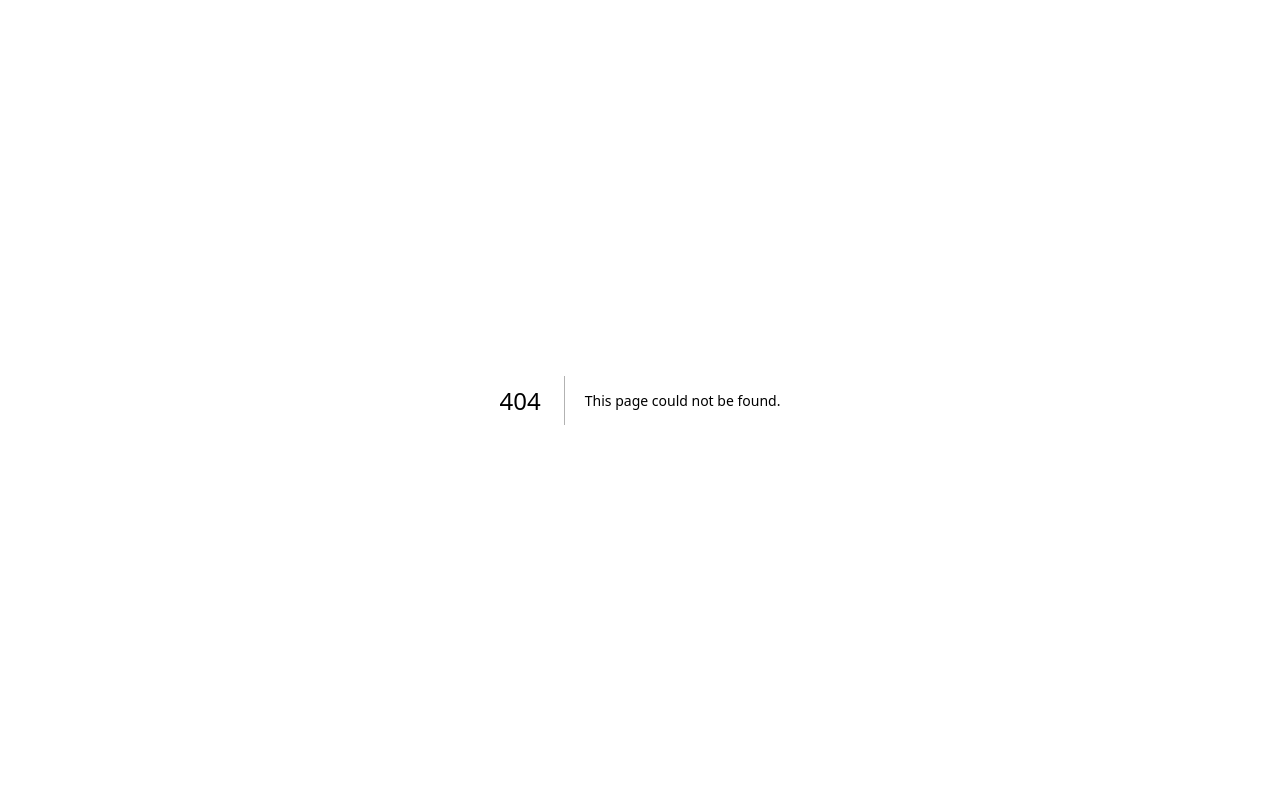
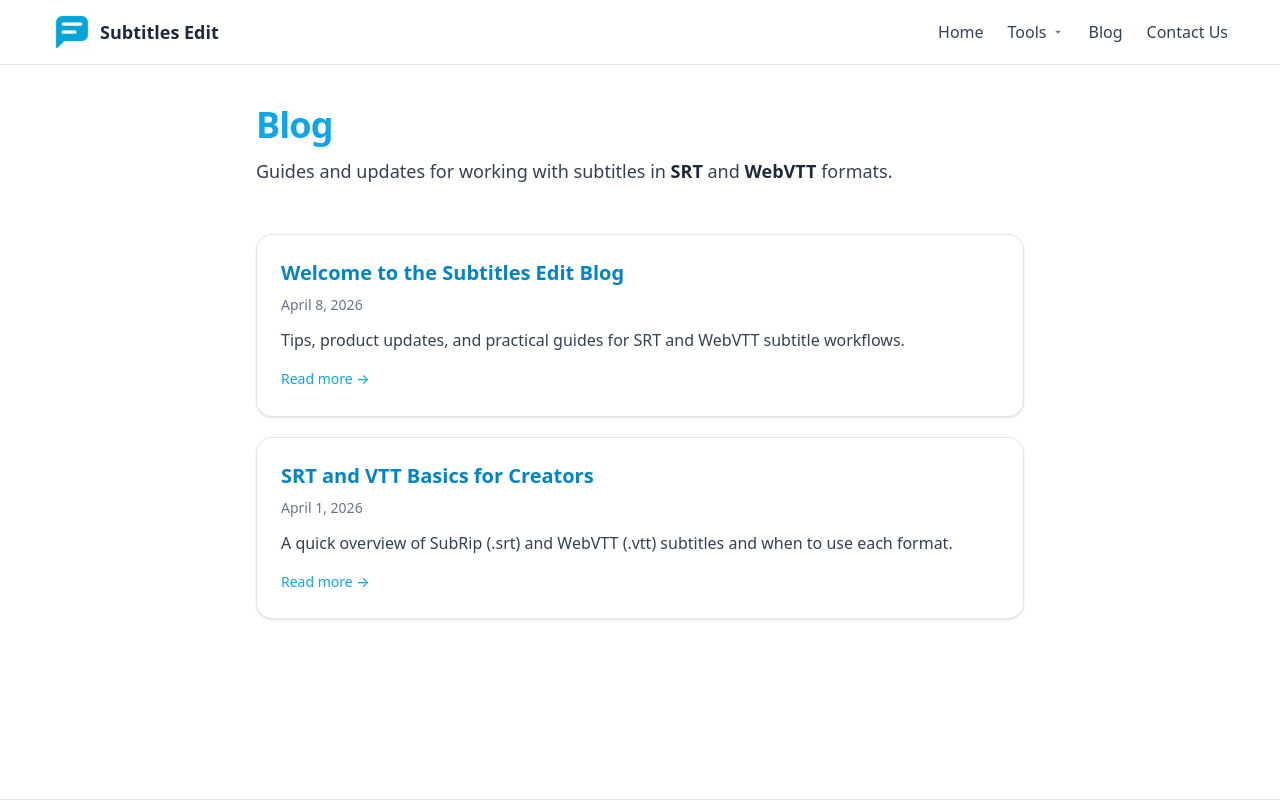
Before and after one commit to kevinrato17/subtitlesedit, a Next.js app: page /blog in a window 1280 px wide. Before the commit this address had no page. Built offline with nearby package versions, Linux system fonts and the light colour scheme.

Commit message:
MDX Blog support

```diff
--- a/package.json
+++ b/package.json
@@ -10,7 +10,9 @@
     "lint": "eslint"
   },
   "dependencies": {
+    "gray-matter": "^4.0.3",
     "next": "16.2.2",
+    "next-mdx-remote": "^6.0.0",
     "react": "19.2.4",
     "react-dom": "19.2.4"
   },
--- /dev/null
+++ b/pages/blog/index.js
@@ -0,0 +1,94 @@
+import Head from "next/head";
+import Link from "next/link";
+import Layout from "@/components/Layout";
+import { getAllPostsMeta } from "@/lib/posts";
+
+const cardClass =
+  "group block rounded-2xl border border-gray-200 bg-white p-6 shadow-sm transition-[box-shadow,border-color] hover:border-[#0ea5e9]/35 hover:shadow-md";
+
+function formatDate(iso) {
+  if (!iso) return "";
+  const t = Date.parse(iso);
+  if (!Number.isFinite(t)) return iso;
+  return new Intl.DateTimeFormat("en-US", {
+    year: "numeric",
+    month: "long",
+    day: "numeric",
+  }).format(new Date(t));
+}
+
+export default function BlogIndex({ posts }) {
+  return (
+    <Layout>
+      <Head>
+        <title>Blog | Subtitles Edit</title>
+        <meta
+          name="description"
+          content="Articles and guides about SRT and VTT subtitles, editing tips, and updates from Subtitles Edit."
+        />
+        <link rel="canonical" href="https://subtitlesedit.com/blog/" />
+      </Head>
+
+      <div className="mx-auto max-w-[1240px] bg-white">
+        <main id="main" className="site-main">
+          <article className="px-4 pb-16 pt-10 sm:px-6 lg:px-[3rem]">
+            <header className="mx-auto max-w-3xl">
+              <h1 className="text-3xl font-bold tracking-tight text-[#0ea5e9] md:text-4xl">
+                Blog
+              </h1>
+              <p className="mt-3 text-lg leading-relaxed text-[#334155]">
+                Guides and updates for working with subtitles in{" "}
+                <strong className="font-semibold text-[#1e293b]">SRT</strong> and{" "}
+                <strong className="font-semibold text-[#1e293b]">WebVTT</strong>{" "}
+                formats.
+              </p>
+            </header>
+
+            <ul className="mx-auto mt-12 max-w-3xl list-none space-y-5 p-0">
+              {posts.length === 0 ? (
+                <li className="rounded-2xl border border-dashed border-gray-300 bg-[#f8fafc] px-6 py-10 text-center text-[#64748b]">
+                  No posts yet. Add Markdown or MDX files to the{" "}
+                  <code className="rounded bg-[#ECEFF3] px-1.5 py-0.5 text-sm text-[#111827]">
+                    /posts
+                  </code>{" "}
+                  folder.
+                </li>
+              ) : (
+                posts.map((post) => (
+                  <li key={post.slug}>
+                    <Link href={`/blog/${post.slug}`} className={cardClass}>
+                      <h2 className="text-xl font-semibold text-[#0284c7] transition-colors group-hover:text-[#0ea5e9]">
+                        {post.title}
+                      </h2>
+                      {post.date ? (
+                        <time
+                          dateTime={post.date}
+                          className="mt-2 block text-sm text-[#64748b]"
+                        >
+                          {formatDate(post.date)}
+                        </time>
+                      ) : null}
+                      {post.description ? (
+                        <p className="mt-3 text-[#334155] leading-relaxed">
+                          {post.description}
+                        </p>
+                      ) : null}
+                      <span className="mt-4 inline-block text-sm font-medium text-[#0ea5e9]">
+                        Read more →
+                      </span>
+                    </Link>
+                  </li>
+                ))
+              )}
+            </ul>
+          </article>
+        </main>
+      </div>
+    </Layout>
+  );
+}
+
+export async function getStaticProps() {
+  const posts = getAllPostsMeta();
+  return { props: { posts } };
+}
```
Also changed, not shown: 1 other file (tests, documents, lock files or other folders).
